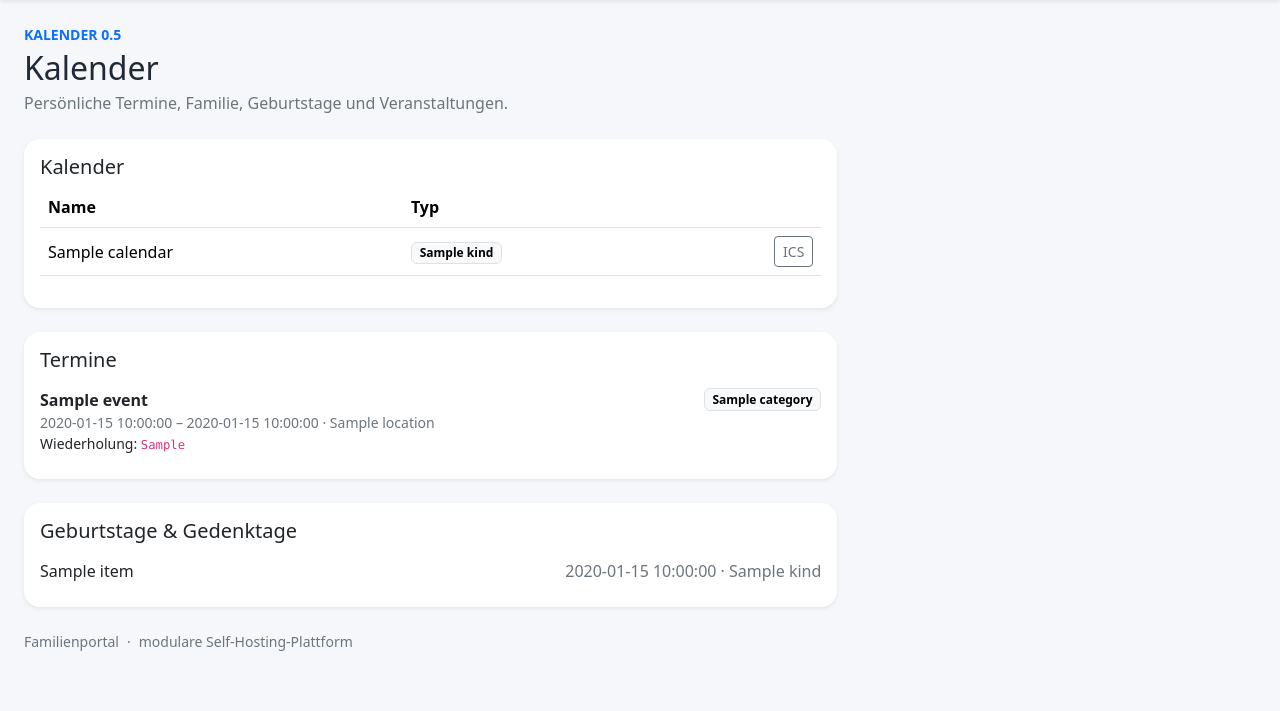
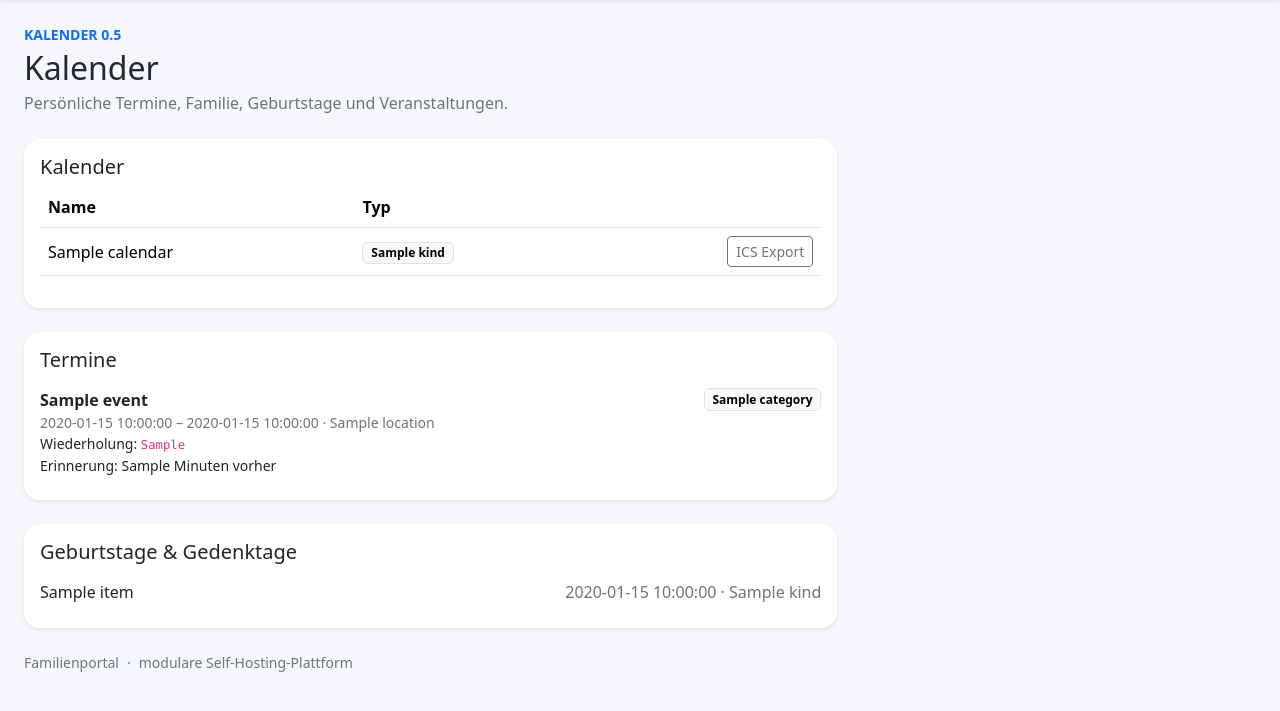
Before and after one commit to Markus4771/Familienportal, a FastAPI app: template src/familienportal/templates/calendar.html in a window 1280 px wide. Shown: the part 56-767 px from the top of the page. Run offline with FastAPI, Linux system fonts and the light colour scheme; the template is opened without the code that fills it: most values are stand-ins (such as "Sample title", 1, 10 or a date in 2020).

Commit message:
feat(calendar): add ICS and CalDAV actions to calendar UI

```diff
--- a/src/familienportal/templates/calendar.html
+++ b/src/familienportal/templates/calendar.html
@@ -1,11 +1,11 @@
 {% extends "base.html" %}
 {% block title %}Kalender · Familienportal{% endblock %}
 {% block content %}
-<div class="d-flex justify-content-between align-items-start mb-4"><div><p class="text-uppercase small fw-semibold text-primary mb-1">Kalender 0.5</p><h1 class="h2 mb-1">Kalender</h1><p class="text-secondary mb-0">Persönliche Termine, Familie, Geburtstage und Veranstaltungen.</p></div></div>
+<div class="d-flex flex-wrap justify-content-between align-items-start gap-2 mb-4"><div><p class="text-uppercase small fw-semibold text-primary mb-1">Kalender 0.5</p><h1 class="h2 mb-1">Kalender</h1><p class="text-secondary mb-0">Persönliche Termine, Familie, Geburtstage und Veranstaltungen.</p></div><div class="d-flex gap-2">{% if is_admin %}<a class="btn btn-outline-primary" href="/calendar/import"><i class="bi bi-upload me-1"></i>ICS Import</a><a class="btn btn-outline-secondary" href="/calendar/caldav"><i class="bi bi-cloud-check me-1"></i>CalDAV</a>{% endif %}</div></div>
 <div class="row g-4">
 <div class="col-xl-8">
-  <div class="card border-0 shadow-sm mb-4"><div class="card-body"><h2 class="h5">Kalender</h2><div class="table-responsive"><table class="table align-middle"><thead><tr><th>Name</th><th>Typ</th><th></th></tr></thead><tbody>{% for calendar in calendars %}<tr><td>{{ calendar.name }}</td><td><span class="badge text-bg-light border">{{ calendar.kind }}</span></td><td class="text-end"><a class="btn btn-sm btn-outline-secondary" href="/calendar/{{ calendar.id }}.ics">ICS</a></td></tr>{% endfor %}</tbody></table></div></div></div>
-  <div class="card border-0 shadow-sm mb-4"><div class="card-body"><h2 class="h5">Termine</h2>{% if events %}<div class="list-group list-group-flush">{% for event in events %}<div class="list-group-item px-0"><div class="d-flex justify-content-between gap-3"><div><strong>{{ event.title }}</strong><div class="small text-secondary">{{ event.starts_at }} – {{ event.ends_at }}{% if event.location %} · {{ event.location }}{% endif %}</div>{% if event.recurrence_rule %}<div class="small">Wiederholung: <code>{{ event.recurrence_rule }}</code></div>{% endif %}</div><span class="badge text-bg-light border align-self-start">{{ event.category }}</span></div></div>{% endfor %}</div>{% else %}<p class="text-secondary mb-0">Noch keine Termine.</p>{% endif %}</div></div>
+  <div class="card border-0 shadow-sm mb-4"><div class="card-body"><h2 class="h5">Kalender</h2><div class="table-responsive"><table class="table align-middle"><thead><tr><th>Name</th><th>Typ</th><th></th></tr></thead><tbody>{% for calendar in calendars %}<tr><td>{{ calendar.name }}</td><td><span class="badge text-bg-light border">{{ calendar.kind }}</span></td><td class="text-end"><a class="btn btn-sm btn-outline-secondary" href="/calendar/{{ calendar.id }}.ics">ICS Export</a></td></tr>{% endfor %}</tbody></table></div></div></div>
+  <div class="card border-0 shadow-sm mb-4"><div class="card-body"><h2 class="h5">Termine</h2>{% if events %}<div class="list-group list-group-flush">{% for event in events %}<div class="list-group-item px-0"><div class="d-flex justify-content-between gap-3"><div><strong>{{ event.title }}</strong><div class="small text-secondary">{{ event.starts_at }} – {{ event.ends_at }}{% if event.location %} · {{ event.location }}{% endif %}</div>{% if event.recurrence_rule %}<div class="small">Wiederholung: <code>{{ event.recurrence_rule }}</code></div>{% endif %}{% if event.reminder_minutes is not none %}<div class="small">Erinnerung: {{ event.reminder_minutes }} Minuten vorher</div>{% endif %}</div><span class="badge text-bg-light border align-self-start">{{ event.category }}</span></div></div>{% endfor %}</div>{% else %}<p class="text-secondary mb-0">Noch keine Termine.</p>{% endif %}</div></div>
   <div class="card border-0 shadow-sm"><div class="card-body"><h2 class="h5">Geburtstage & Gedenktage</h2>{% if birthdays %}<ul class="list-group list-group-flush">{% for item in birthdays %}<li class="list-group-item px-0 d-flex justify-content-between"><span>{{ item.name }}</span><span class="text-secondary">{{ item.birth_date }} · {{ item.kind }}</span></li>{% endfor %}</ul>{% else %}<p class="text-secondary mb-0">Noch keine Einträge.</p>{% endif %}</div></div>
 </div>
 <div class="col-xl-4">
```
